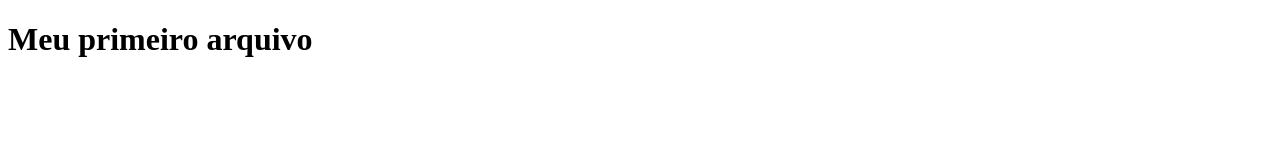
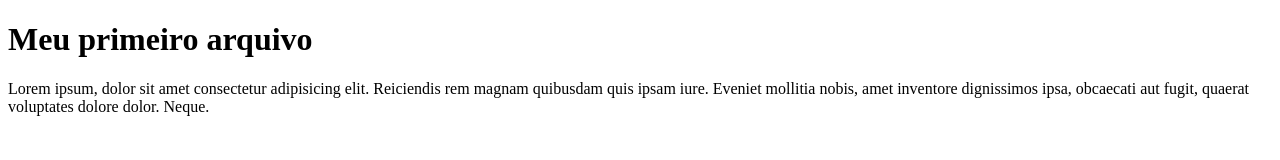
Before and after one commit to rodrigoljpereira/aulabe-youtu, a plain HTML site: page index.html in a window 1280 px wide. Drawn offline with Linux system fonts and the light colour scheme.

Commit message:
segundo commit

```diff
--- a/index.html
+++ b/index.html
@@ -10,5 +10,7 @@
 
     <h1>Meu primeiro arquivo</h1>
 
+    <p>Lorem ipsum, dolor sit amet consectetur adipisicing elit. Reiciendis rem magnam quibusdam quis ipsam iure. Eveniet mollitia nobis, amet inventore dignissimos ipsa, obcaecati aut fugit, quaerat voluptates dolore dolor. Neque.</p>
+
 </body>
 </html>
```
